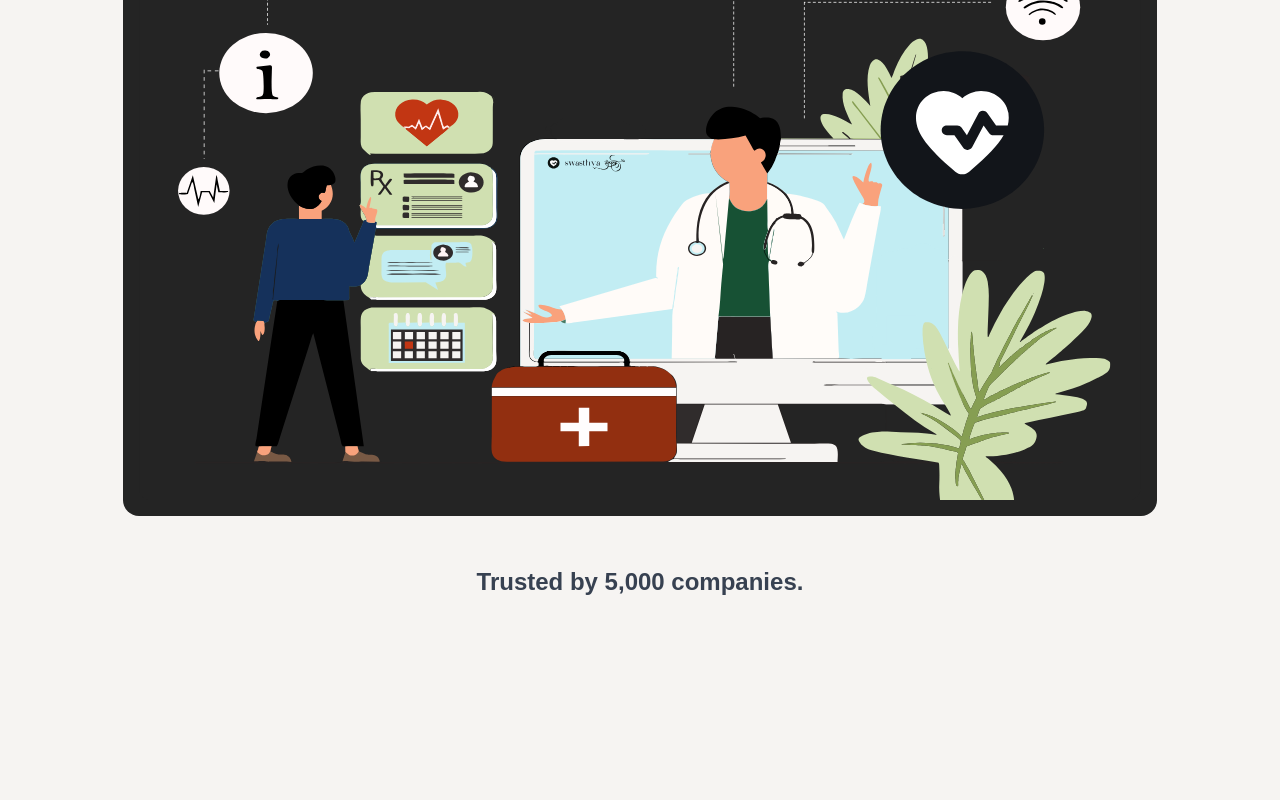
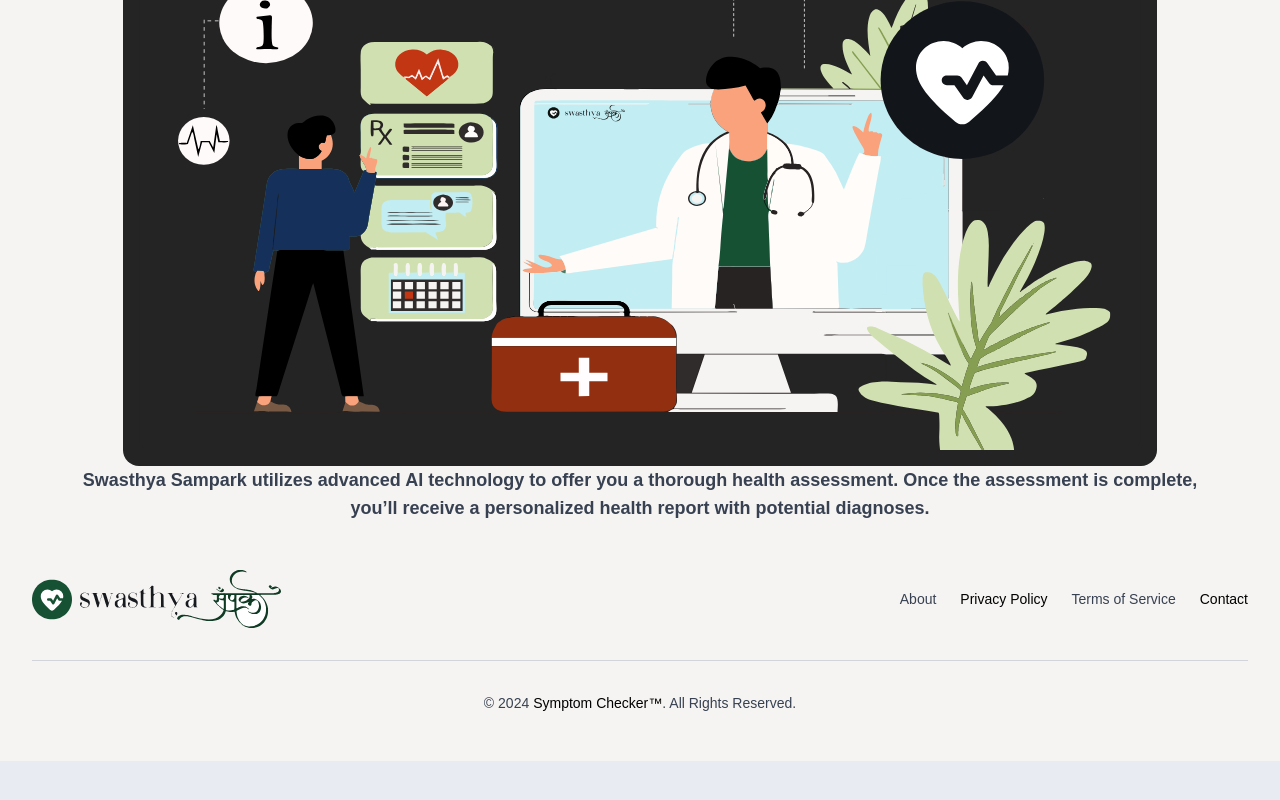
Before and after one commit to ozearkhan/Swasthya-Sampark, a React (Vite) app in the folder swasthyaSampark/: page / in a window 1280 px wide. Shown: the part 482-1282 px from the top of the page. After the commit the page ends 1243 px from the top, so only its background shows below. Built offline with nearby package versions, Linux system fonts and the light colour scheme; no server answers.

Commit message:
completed prototype version from AIUniteHackathon

```diff
--- a/swasthyaSampark/index.html
+++ b/swasthyaSampark/index.html
@@ -2,9 +2,9 @@
 <html lang="en">
   <head>
     <meta charset="UTF-8" />
-    <link rel="icon" type="image/svg+xml" href="/vite.svg" />
+    <link rel="icon" type="image/svg+xml" href="/logo.svg" />
     <meta name="viewport" content="width=device-width, initial-scale=1.0" />
-    <title>Vite + React + TS</title>
+    <title>Swasthya Sampark</title>
   </head>
   <body>
     <div id="root"></div>
--- a/swasthyaSampark/src/App.css
+++ b/swasthyaSampark/src/App.css
@@ -8,6 +8,7 @@ body {
     font-family: 'Poppins', sans-serif;
     font-weight: 400; /* Default font weight */
     color: #F6F4F2;
+
 }
 
 h1, h2, h3, h4, h5, h6 {
--- /dev/null
+++ b/swasthyaSampark/src/components/Footer.tsx
@@ -0,0 +1,40 @@
+// components/Footer.jsx
+import React from 'react';
+import Logo from './Logo';
+
+function Footer() {
+    return (
+        <footer className="m-4">
+            <div className="w-full max-w-screen-xl mx-auto p-4 md:py-8">
+                <div className="sm:flex sm:items-center sm:justify-between">
+                    <a href="/" className="flex items-center mb-4 sm:mb-0 space-x-3 rtl:space-x-reverse">
+                        <Logo/>
+                        <span className="self-center text-2xl font-semibold whitespace-nowrap text-black">
+
+            </span>
+                    </a>
+                    <ul className="flex flex-wrap items-center mb-6 text-sm font-medium sm:mb-0">
+                        <li>
+                            <a href="#" className="hover:underline me-4 md:me-6 text-gray-700">About</a>
+                        </li>
+                        <li>
+                            <a href="#" className="hover:underline me-4 md:me-6 text-black">Privacy Policy</a>
+                        </li>
+                        <li>
+                            <a href="#" className="hover:underline me-4 md:me-6 text-gray-700">Terms of Service</a>
+                        </li>
+                        <li>
+                            <a href="#" className="hover:underline text-black">Contact</a>
+                        </li>
+                    </ul>
+                </div>
+                <hr className="my-6 border-gray-300 sm:mx-auto lg:my-8" />
+                <span className="block text-sm text-gray-700 sm:text-center">
+          © {new Date().getFullYear()} <a href="/" className="hover:underline text-black">Symptom Checker™</a>. All Rights Reserved.
+        </span>
+            </div>
+        </footer>
+    );
+}
+
+export default Footer;
--- a/swasthyaSampark/src/components/Section1.tsx
+++ b/swasthyaSampark/src/components/Section1.tsx
@@ -4,11 +4,12 @@ import styled from 'styled-components';
 import { HeroSection } from "./HeroSection.tsx";
 import { HeroSectionBottomDiv } from "./HeroSectionBottomDiv.tsx";
 import '../CSS/HeroSection.css';
+import Footer from "./Footer.tsx";
 
 const Section = styled.div`
     display: flex;
     background-color: #F6F4F2;
-    height: 1661px;
+    height: 100%;
     width: 100vw;
     margin: 0;
     padding: 0;
@@ -39,10 +40,11 @@ const Section1 = () => {
             <HeroSection />
             <HeroSectionBottomDiv />
             <div className="flex justify-center items-center">
-                <h2 className="text-2xl text-gray-700 font-semibold">
-                    Trusted by 5,000 companies.
+                <h2 className="text-lg max-w-6xl text-center text-gray-700 font-semibold">
+                    Swasthya Sampark utilizes advanced AI technology to offer you a thorough health assessment. Once the assessment is complete, you’ll receive a personalized health report with potential diagnoses.
                 </h2>
             </div>
+            <Footer/>
         </Section>
     );
 };
--- a/swasthyaSampark/src/components/dynamicInput/SymptomChecker.tsx
+++ b/swasthyaSampark/src/components/dynamicInput/SymptomChecker.tsx
@@ -44,7 +44,8 @@ function SymptomChecker({ onComplete }) {
 
         setCollectedSymptoms(prevSymptoms =>{
             const newSymptom = result.addedSymptom.name;
-            return prevSymptoms.includes(newSymptom) ? prevSymptoms : [...prevSymptoms, newSymptom];
+            const toLowerCase = newSymptom.toLowerCase();
+            return prevSymptoms.includes(toLowerCase) ? prevSymptoms : [...prevSymptoms, toLowerCase];
 
         })
 
--- a/swasthyaSampark/src/pages/LandingPage.tsx
+++ b/swasthyaSampark/src/pages/LandingPage.tsx
@@ -9,6 +9,7 @@ function LandingPage() {
             <NavBar/>
             <Section1/>
 
+
         </>
     )
 }
```
Also changed, not shown: swasthyaSampark/public/logo.svg (added).
